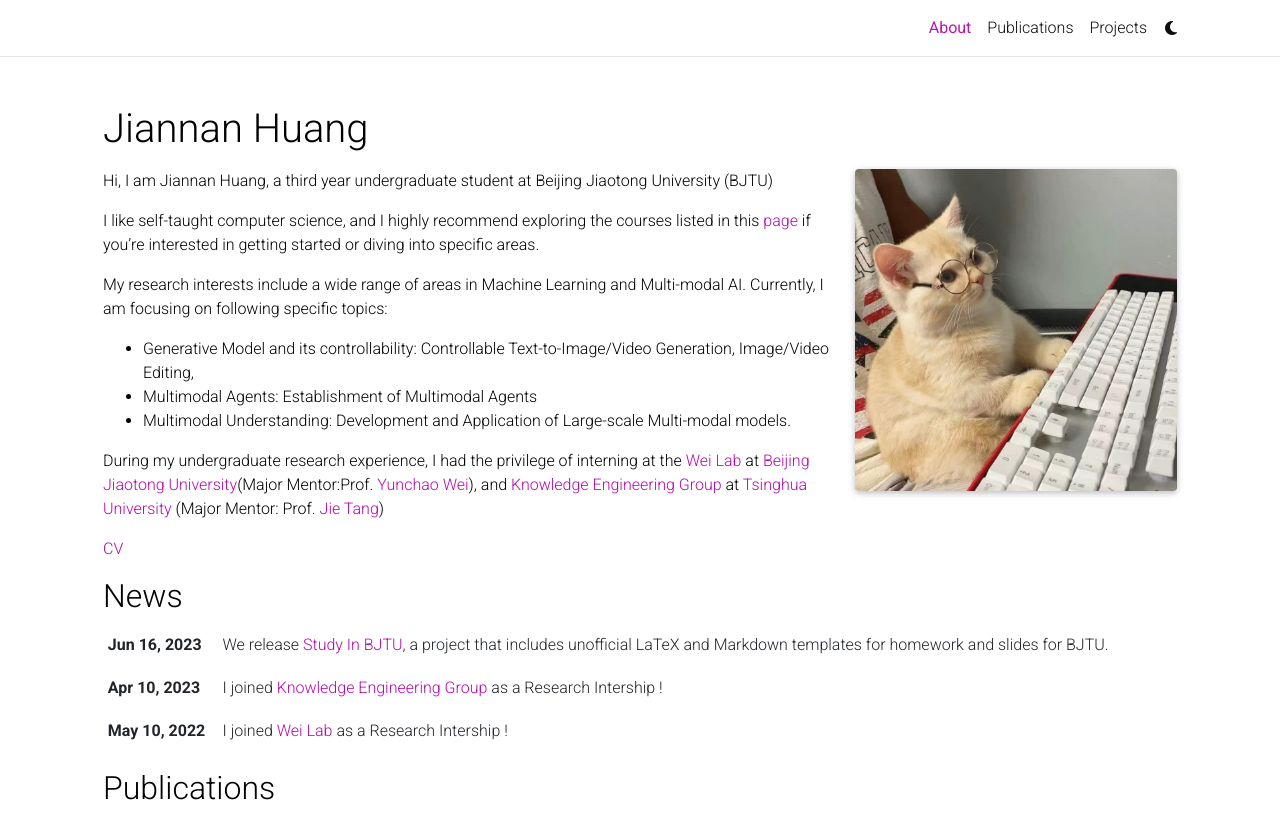
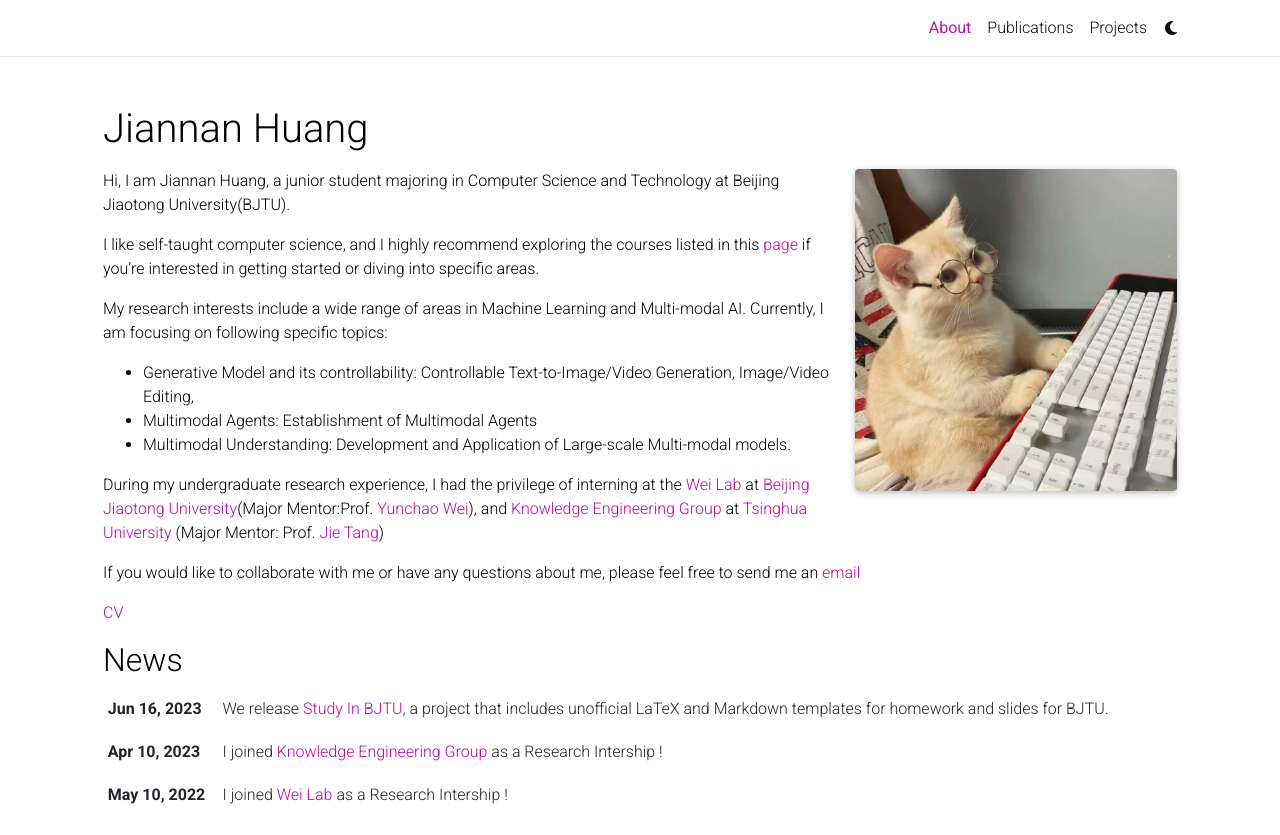
Before and after one commit to Rbrq03/Rbrq03.github.io, a Jekyll site: the page built from _pages/about.md, in a window 1280 px wide and 1189 px high, cut to the strip 0-835 px from the top of the window. Built offline with Jekyll 4.4.1, drawn with Linux system fonts in a browser that asks for light colours; full-size pictures stand in for the smaller copies a plugin makes; comment, search, counter and statistics services are not loaded; a style sheet for code colours, icons or effects is not loaded.

Commit message:
Update about.md

```diff
--- a/_pages/about.md
+++ b/_pages/about.md
@@ -16,7 +16,7 @@ selected_papers: true # includes a list of papers marked as "selected={true}"
 social: true # includes social icons at the bottom of the page
 ---
 
-Hi, I am Jiannan Huang, a third year undergraduate student at Beijing Jiaotong University (BJTU)
+Hi, I am Jiannan Huang, a junior student majoring in Computer Science and Technology at Beijing Jiaotong University(BJTU).
 
 I like self-taught computer science, and I highly recommend exploring the courses listed in this [page](https://rbrq03.github.io/blog/2023/self-taught/) if you're interested in getting started or diving into specific areas.
 
@@ -28,4 +28,6 @@ My research interests include a wide range of areas in Machine Learning and Mult
 
 During my undergraduate research experience, I had the privilege of interning at the [Wei Lab](https://weiyc.github.io) at [Beijing Jiaotong University](https://www.bjtu.edu.cn)(Major Mentor:Prof. [Yunchao Wei](https://weiyc.github.io)), and [Knowledge Engineering Group](http://keg.cs.tsinghua.edu.cn) at [Tsinghua University](http://tsinghua.edu.cn) (Major Mentor: Prof. [Jie Tang](http://keg.cs.tsinghua.edu.cn/jietang/))
 
+If you would like to collaborate with me or have any questions about me, please feel free to send me an [email](maito:jiannan2003@gmail.com)
+
 [CV](https://drive.google.com/file/d/1acdtXJEjeHUA_t2fSEJbF0JUaoIoHnG2/view?usp=sharing)
```
